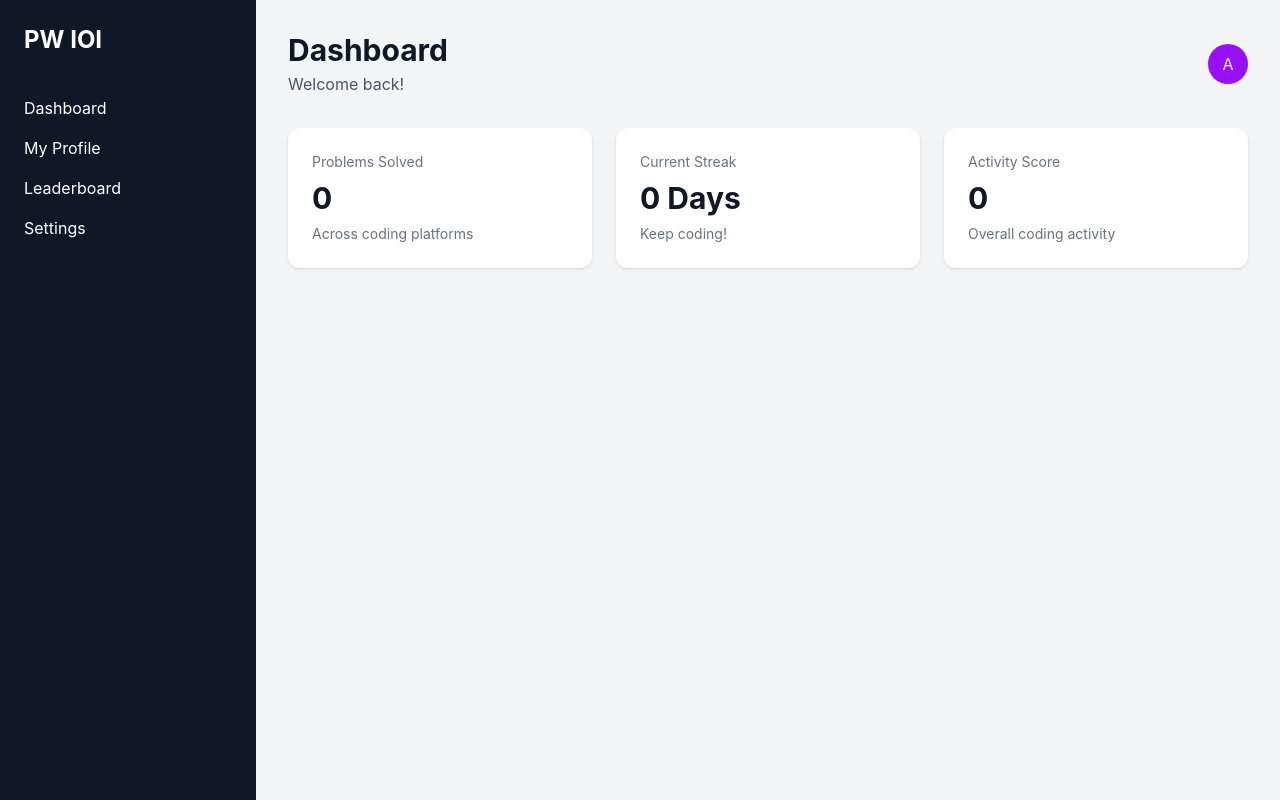
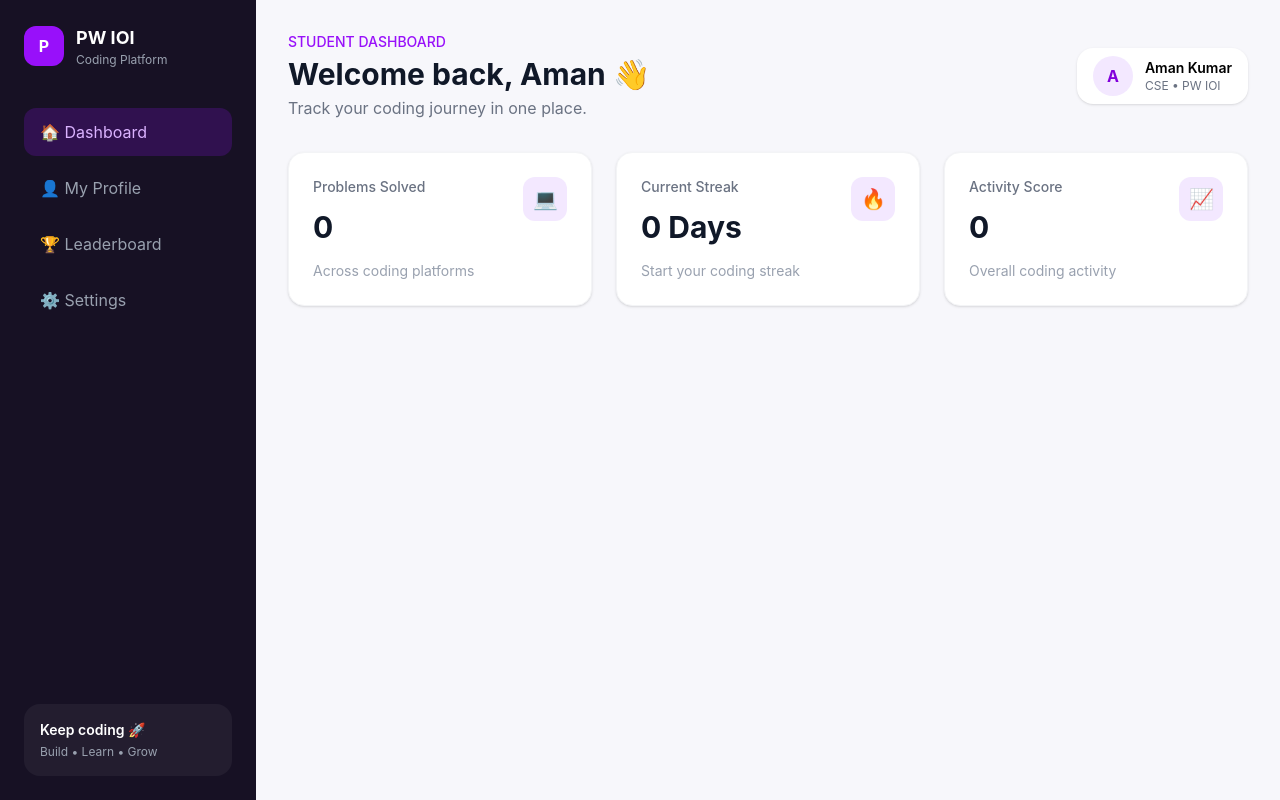
Before and after one commit to Aman-kumar-2007/pw-ioi-coding-platform, a React (Vite) app: page / in a window 1280 px wide. Built offline with nearby package versions, Linux system fonts and the light colour scheme.

Commit message:
Refactor dashboard with reusable components and modern UI

```diff
--- a/package.json
+++ b/package.json
@@ -11,6 +11,7 @@
   },
   "dependencies": {
     "@tailwindcss/vite": "^4.3.3",
+    "lucide-react": "^1.44.0",
     "react": "^19.2.8",
     "react-dom": "^19.2.8",
     "tailwindcss": "^4.3.3"
--- a/src/App.jsx
+++ b/src/App.jsx
@@ -4,32 +4,39 @@ import StatCard from "./components/StatCard"
 
 function App() {
   return (
-    <div className="min-h-screen bg-gray-100 flex">
+    <div className="min-h-screen bg-[#f7f7fb] flex">
 
       <Sidebar />
 
       <main className="flex-1 p-8">
+
         <Header />
 
         <div className="grid grid-cols-3 gap-6">
+
           <StatCard
             title="Problems Solved"
             value="0"
             description="Across coding platforms"
+            icon="💻"
           />
 
           <StatCard
             title="Current Streak"
             value="0 Days"
-            description="Keep coding!"
+            description="Start your coding streak"
+            icon="🔥"
           />
 
           <StatCard
             title="Activity Score"
             value="0"
             description="Overall coding activity"
+            icon="📈"
           />
+
         </div>
+
       </main>
 
     </div>
--- a/src/components/Header.jsx
+++ b/src/components/Header.jsx
@@ -2,17 +2,28 @@ function Header() {
   return (
     <header className="flex justify-between items-center mb-8">
       <div>
-        <h2 className="text-3xl font-bold text-gray-900">
-          Dashboard
+        <p className="text-purple-600 font-medium text-sm">
+          STUDENT DASHBOARD
+        </p>
+
+        <h2 className="text-3xl font-bold text-gray-900 mt-1">
+          Welcome back, Aman 👋
         </h2>
 
-        <p className="text-gray-600 mt-1">
-          Welcome back!
+        <p className="text-gray-500 mt-1">
+          Track your coding journey in one place.
         </p>
       </div>
 
-      <div className="w-10 h-10 rounded-full bg-purple-600 text-white flex items-center justify-center">
-        A
+      <div className="flex items-center gap-3 bg-white px-4 py-2 rounded-2xl shadow-sm">
+        <div className="w-10 h-10 rounded-full bg-purple-100 text-purple-700 flex items-center justify-center font-bold">
+          A
+        </div>
+
+        <div>
+          <p className="font-semibold text-sm">Aman Kumar</p>
+          <p className="text-xs text-gray-500">CSE • PW IOI</p>
+        </div>
       </div>
     </header>
   )
--- a/src/components/Sidebar.jsx
+++ b/src/components/Sidebar.jsx
@@ -1,16 +1,41 @@
 function Sidebar() {
   return (
-    <aside className="w-64 bg-gray-900 text-white p-6 min-h-screen">
-      <h1 className="text-2xl font-bold mb-10">
-        PW IOI
-      </h1>
+    <aside className="w-64 min-h-screen bg-[#171124] text-white p-6 flex flex-col">
+      <div className="flex items-center gap-3 mb-10">
+        <div className="w-10 h-10 rounded-xl bg-purple-600 flex items-center justify-center font-bold">
+          P
+        </div>
 
-      <nav className="space-y-4">
-        <p>Dashboard</p>
-        <p>My Profile</p>
-        <p>Leaderboard</p>
-        <p>Settings</p>
+        <div>
+          <h1 className="font-bold text-lg">PW IOI</h1>
+          <p className="text-xs text-gray-400">Coding Platform</p>
+        </div>
+      </div>
+
+      <nav className="space-y-2">
+        <p className="bg-purple-600/20 text-purple-300 px-4 py-3 rounded-xl">
+          🏠 Dashboard
+        </p>
+
+        <p className="text-gray-400 hover:bg-white/5 px-4 py-3 rounded-xl cursor-pointer">
+          👤 My Profile
+        </p>
+
+        <p className="text-gray-400 hover:bg-white/5 px-4 py-3 rounded-xl cursor-pointer">
+          🏆 Leaderboard
+        </p>
+
+        <p className="text-gray-400 hover:bg-white/5 px-4 py-3 rounded-xl cursor-pointer">
+          ⚙️ Settings
+        </p>
       </nav>
+
+      <div className="mt-auto bg-white/5 rounded-2xl p-4">
+        <p className="text-sm font-semibold">Keep coding 🚀</p>
+        <p className="text-xs text-gray-400 mt-1">
+          Build • Learn • Grow
+        </p>
+      </div>
     </aside>
   )
 }
--- a/src/components/StatCard.jsx
+++ b/src/components/StatCard.jsx
@@ -1,15 +1,23 @@
-function StatCard({ title, value, description }) {
+function StatCard({ title, value, description, icon }) {
   return (
-    <div className="bg-white rounded-xl p-6 shadow-sm">
-      <p className="text-gray-500 text-sm">
-        {title}
-      </p>
+    <div className="bg-white rounded-2xl p-6 shadow-sm border border-gray-100 hover:shadow-md transition">
+      <div className="flex justify-between items-start">
+        <div>
+          <p className="text-gray-500 text-sm font-medium">
+            {title}
+          </p>
 
-      <h3 className="text-3xl font-bold text-gray-900 mt-2">
-        {value}
-      </h3>
+          <h3 className="text-3xl font-bold text-gray-900 mt-3">
+            {value}
+          </h3>
+        </div>
 
-      <p className="text-gray-500 text-sm mt-2">
+        <div className="w-11 h-11 rounded-xl bg-purple-100 text-purple-600 flex items-center justify-center text-xl">
+          {icon}
+        </div>
+      </div>
+
+      <p className="text-gray-400 text-sm mt-4">
         {description}
       </p>
     </div>
```
Also changed, not shown: 1 other file (tests, documents, lock files or other folders).
